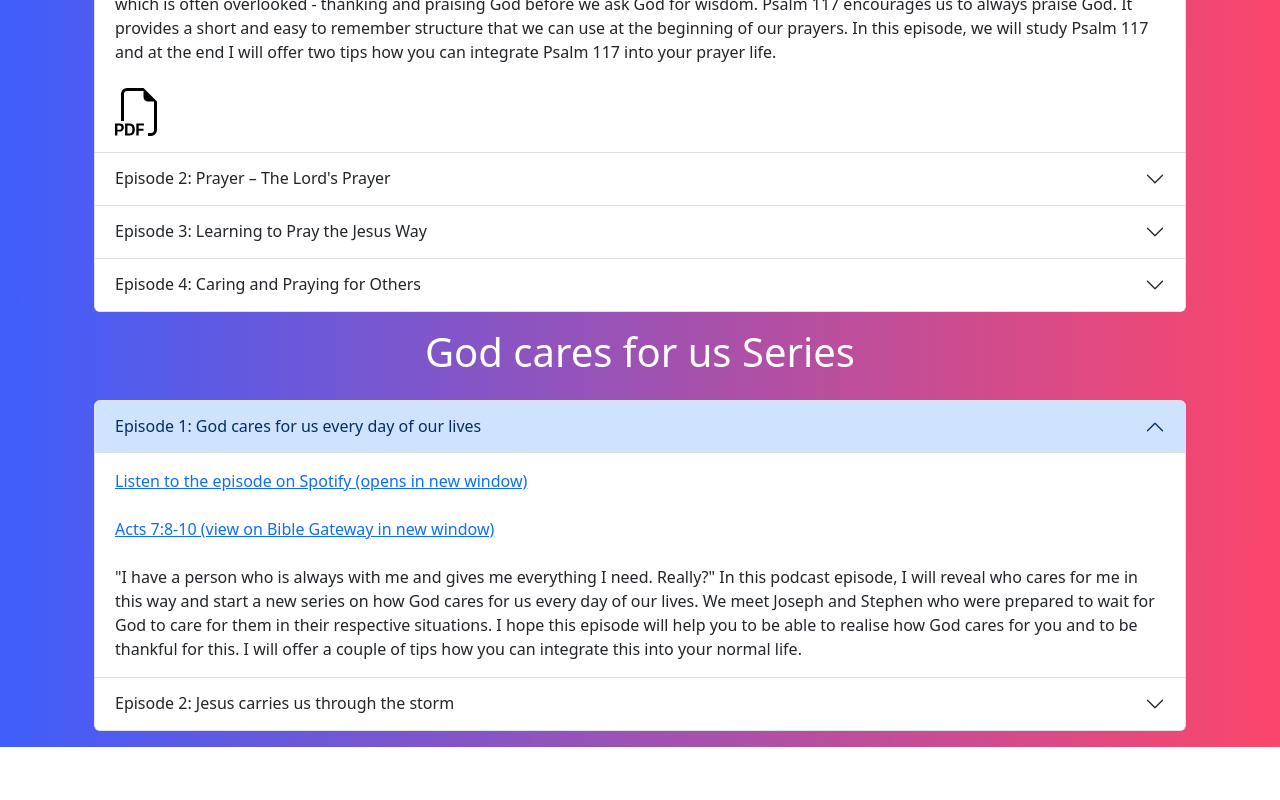
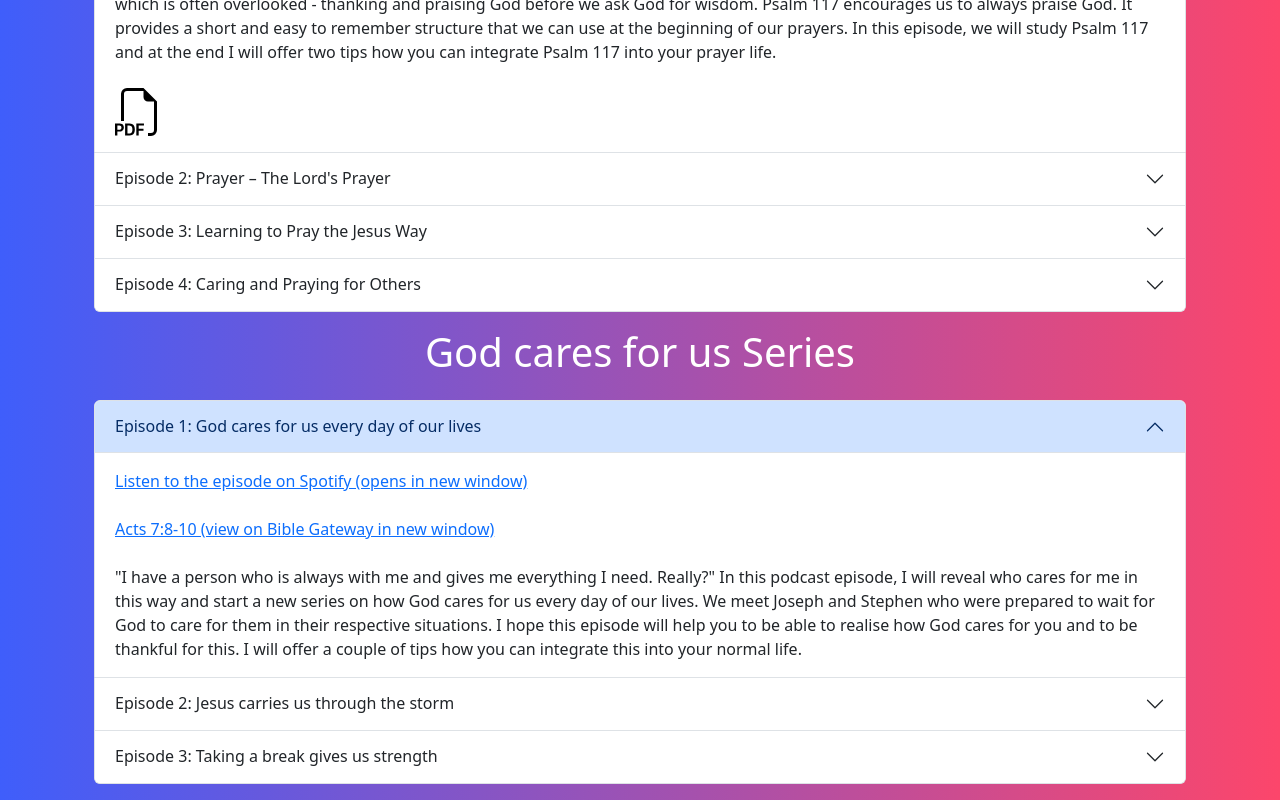
Before and after one commit to daveajlee/love-life-jesus, a React (Vite) app: page /#/episodes in a window 1280 px wide. Shown: the part 465-1265 px from the top of the page. Before the commit the page ends 1212 px from the top, so only its background shows below. Built offline with nearby package versions, Linux system fonts and the light colour scheme.

Commit message:
Add description of series 2 episode 3

```diff
--- a/src/pages/Episodes.jsx
+++ b/src/pages/Episodes.jsx
@@ -100,6 +100,18 @@ In this episode, we will study Psalm 117 and at the end I will offer two tips ho
                             I will offer some tips on how Jesus can carry you through the current or next storms of your life.
                         </Accordion.Body>
                     </Accordion.Item>
+                    <Accordion.Item eventKey="2">
+                        <Accordion.Header>Episode 3: Taking a break gives us strength</Accordion.Header>
+                        <Accordion.Body>
+                            <a target="_blank" rel="noreferrer" href="https://open.spotify.com/episode/2MvfDMEFZxi7VHWmskYivc?si=dxt4K02PSgiG5-VTIT8aKw">Listen to the episode on Spotify (opens in new window)</a>
+                            <br/><br/>
+                            <a target="_blank" rel="noreferrer" href="https://www.biblegateway.com/passage/?search=Matthew%11:25-30&version=NLT">Matthew 11:25-30 (view on Bible Gateway in new window)</a>
+                            <br/><br/>
+                            Your todo list is too long and your relationship with God is going downhill?
+                            It sounds impossible but in this episode I will explore how doing less can improve our relationship with God because taking a break can give us strength.
+                            We will look at the role that a rest day can play in our lives and I will offer some tips on how this rest day can improve your relationship with Jesus.
+                        </Accordion.Body>
+                    </Accordion.Item>
                 </Accordion>
             </Col>
         </Row>
```
